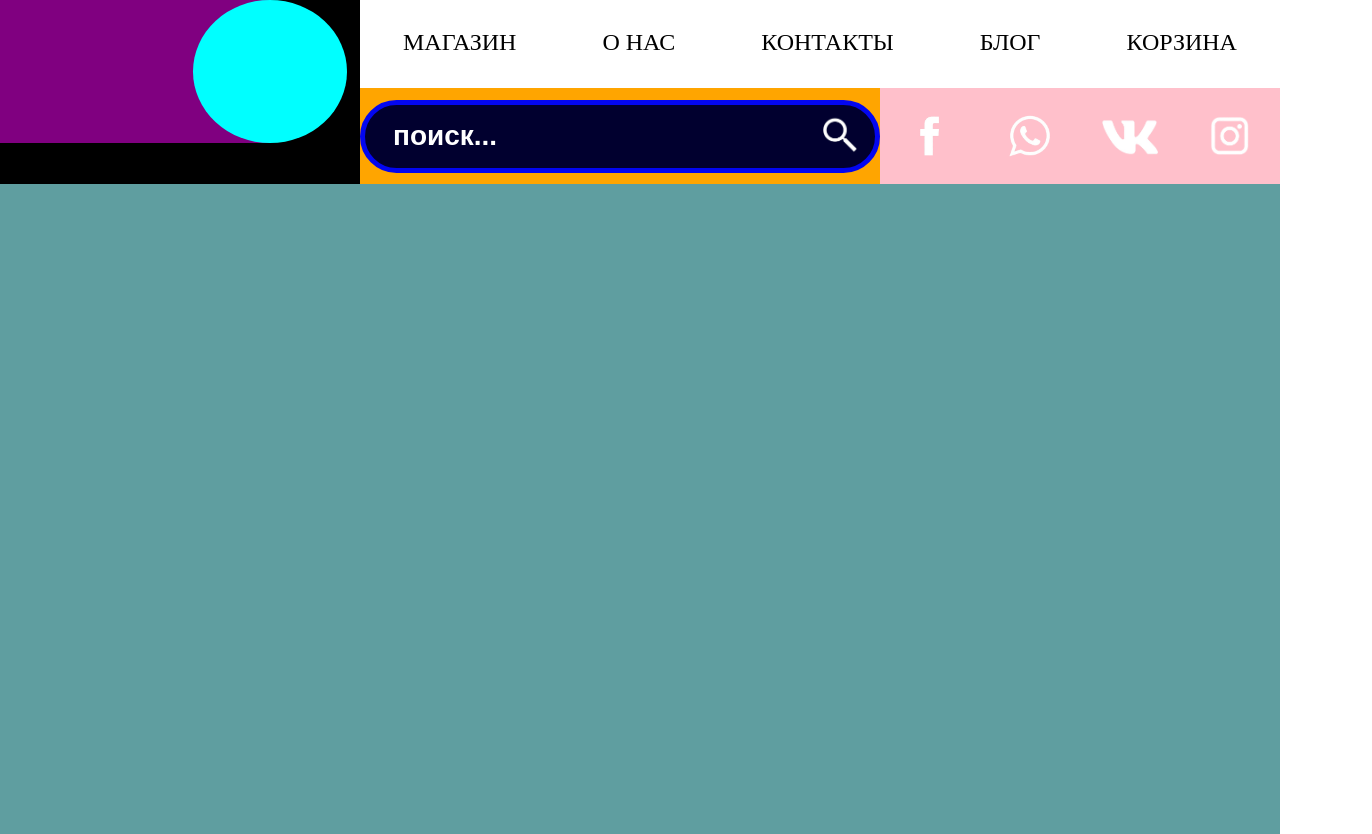
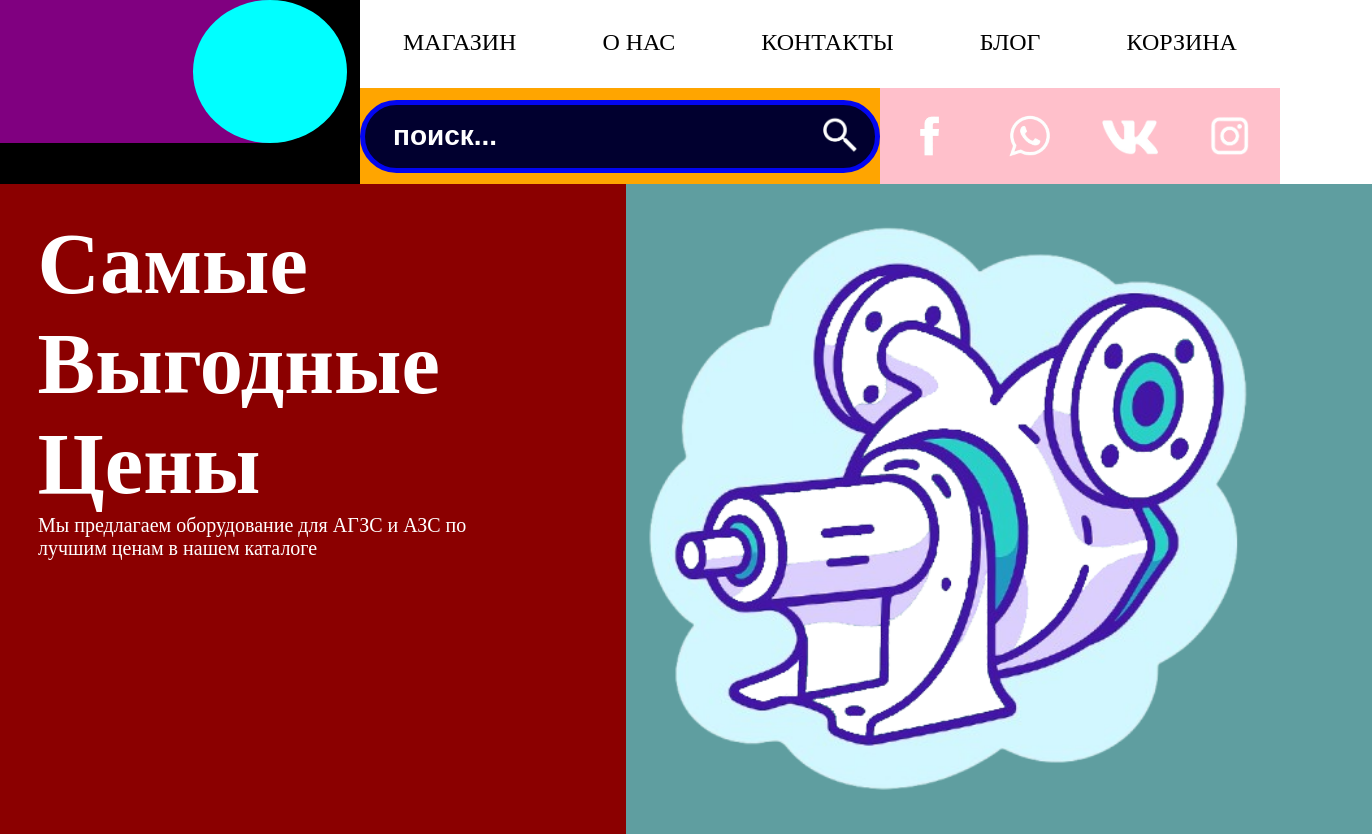
Before and after one commit to Danila267/azsk, a Vue app: page / in a window 1280 px wide. Shown: the whole page, 1372 px wide, since content can reach past the window. Built offline with nearby package versions, Linux system fonts and the light colour scheme.

Commit message:
HomePrice text, image layouts

```diff
--- a/src/components/HomePrice.vue
+++ b/src/components/HomePrice.vue
@@ -1,7 +1,12 @@
 <template>
     <div class="homeprice">
         <div class="homeprice__block">
-            <!-- <img src="" alt="" class="homeprice__block--right"> -->
+            <div class="homeprice__block--left">
+                <p class="homeprice__block--left__title">Самые <br>Выгодные<br>Цены</p>
+                <p class="homeprice__block--left__text">Мы предлагаем оборудование для АГЗС и АЗС по лучшим ценам в нашем каталоге</p>
+                <div class="homeprice__block--left__buttonline"></div>
+            </div>
+            <img src="../assets/nasos3.png" alt="" class="homeprice__block--right">
         </div>
     </div>
 </template>
@@ -24,8 +29,48 @@ export default {
         align-items: flex-start;
     }
     .homeprice__block {
-        width: 1635px;
+        width: 1690px;
         height: 650px;
         background-color: cadetblue;
+        position: relative;
+        display: flex;
+    }
+    .homeprice__block--left {
+        background-color: darkred;
+        // flex-grow: 0.6;
+        flex-shrink: 3;
+        display: flex;
+        flex-direction: column;
+        justify-content: flex-start;
+        align-items: flex-start;
+        min-width: 0;
+    }
+    .homeprice__block--left__title {
+        width: 100%;
+        height: auto;
+        position: relative;
+        display: flex;
+        color: #FFFFFF;
+        font-size: 5.4em;
+        font-weight: bold;
+        padding-left: 1.5em;
+        padding-top: 0.35em;
+        box-sizing: border-box;
+    }
+    .homeprice__block--left__text {
+        width: 600px;
+        height: auto;
+        position: relative;
+        display: flex;
+        color: #FFFFFF;
+        font-size: 1.25em;
+        padding-left: 130px;
+        box-sizing: border-box;
+    }
+    .homeprice__block--right {
+        width: 768px;
+        height: auto;
+        object-fit: contain;
+        margin-right: 6em;
     }
 </style>
```
Also changed, not shown: src/assets/nasos3.png (added).
